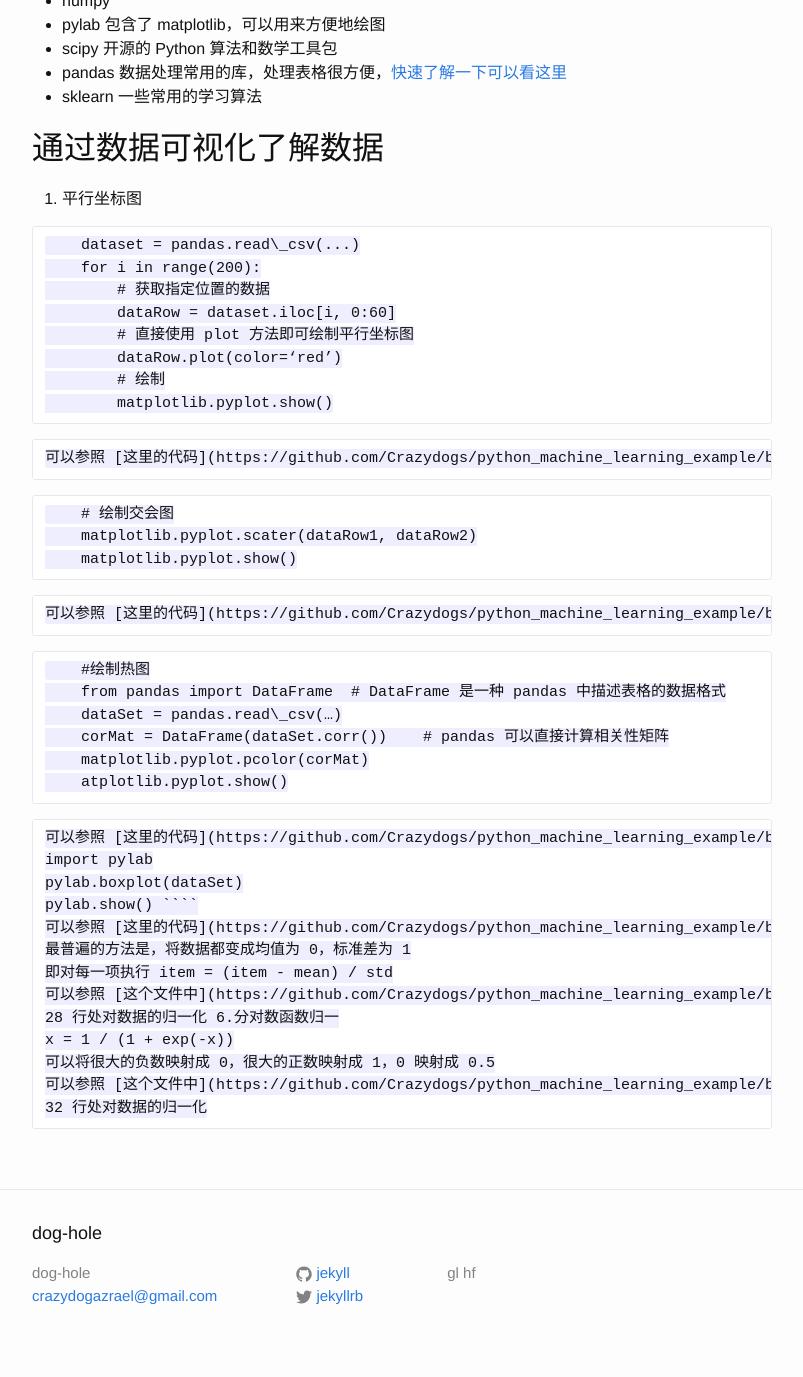
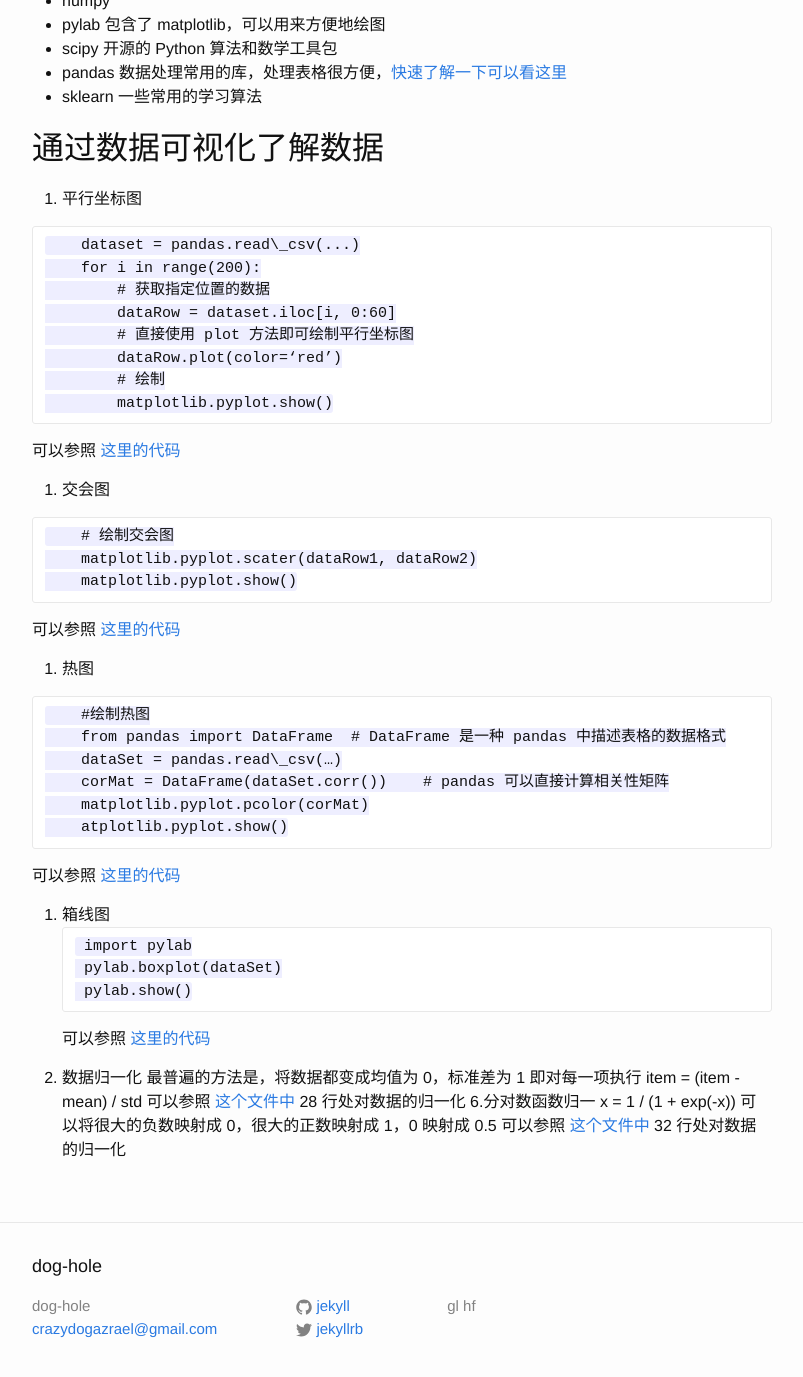
Before and after one commit to Crazydogs/Crazydogs.github.io, a Jekyll site: the page built from _posts/2017-02-15-python-机器学习-1.markdown, in a window 1280 px wide and 1400 px high, scrolled down 1687 px. Shown: the top 1377 px of the window, without its empty margins (238-1041 px from the left). Built offline with Jekyll 4.4.1, drawn with Linux system fonts in a browser that asks for light colours.

Commit message:
调整代码部分格式

`````diff
--- a/_posts/2017-02-15-python-机器学习-1.markdown
+++ b/_posts/2017-02-15-python-机器学习-1.markdown
@@ -80,8 +80,8 @@ category: coding
         # 绘制
         matplotlib.pyplot.show()
 ````
+可以参照 [这里的代码](https://github.com/Crazydogs/python_machine_learning_example/blob/master/wine/parallelPlot.py)
 
-    可以参照 [这里的代码](https://github.com/Crazydogs/python_machine_learning_example/blob/master/wine/parallelPlot.py)
 2. 交会图
 
 ````
@@ -89,8 +89,8 @@ category: coding
     matplotlib.pyplot.scater(dataRow1, dataRow2)
     matplotlib.pyplot.show()
 ````
+可以参照 [这里的代码](https://github.com/Crazydogs/python_machine_learning_example/blob/master/rock/corrPlot.py)
 
-    可以参照 [这里的代码](https://github.com/Crazydogs/python_machine_learning_example/blob/master/rock/corrPlot.py)
 3. 热图
 
 ````
@@ -101,15 +101,16 @@ category: coding
     matplotlib.pyplot.pcolor(corMat)
     atplotlib.pyplot.show()
 ````
+可以参照 [这里的代码](https://github.com/Crazydogs/python_machine_learning_example/blob/master/rock/corrHeatMap.py)
 
-    可以参照 [这里的代码](https://github.com/Crazydogs/python_machine_learning_example/blob/master/rock/corrHeatMap.py)
 4. 箱线图
 ````
     import pylab
     pylab.boxplot(dataSet)
     pylab.show()
 ````
-    可以参照 [这里的代码](https://github.com/Crazydogs/python_machine_learning_example/blob/master/abalone/boxplot.py)
+可以参照 [这里的代码](https://github.com/Crazydogs/python_machine_learning_example/blob/master/abalone/boxplot.py)
+
 5. 数据归一化
     最普遍的方法是，将数据都变成均值为 0，标准差为 1
     即对每一项执行 item = (item - mean) / std
`````
